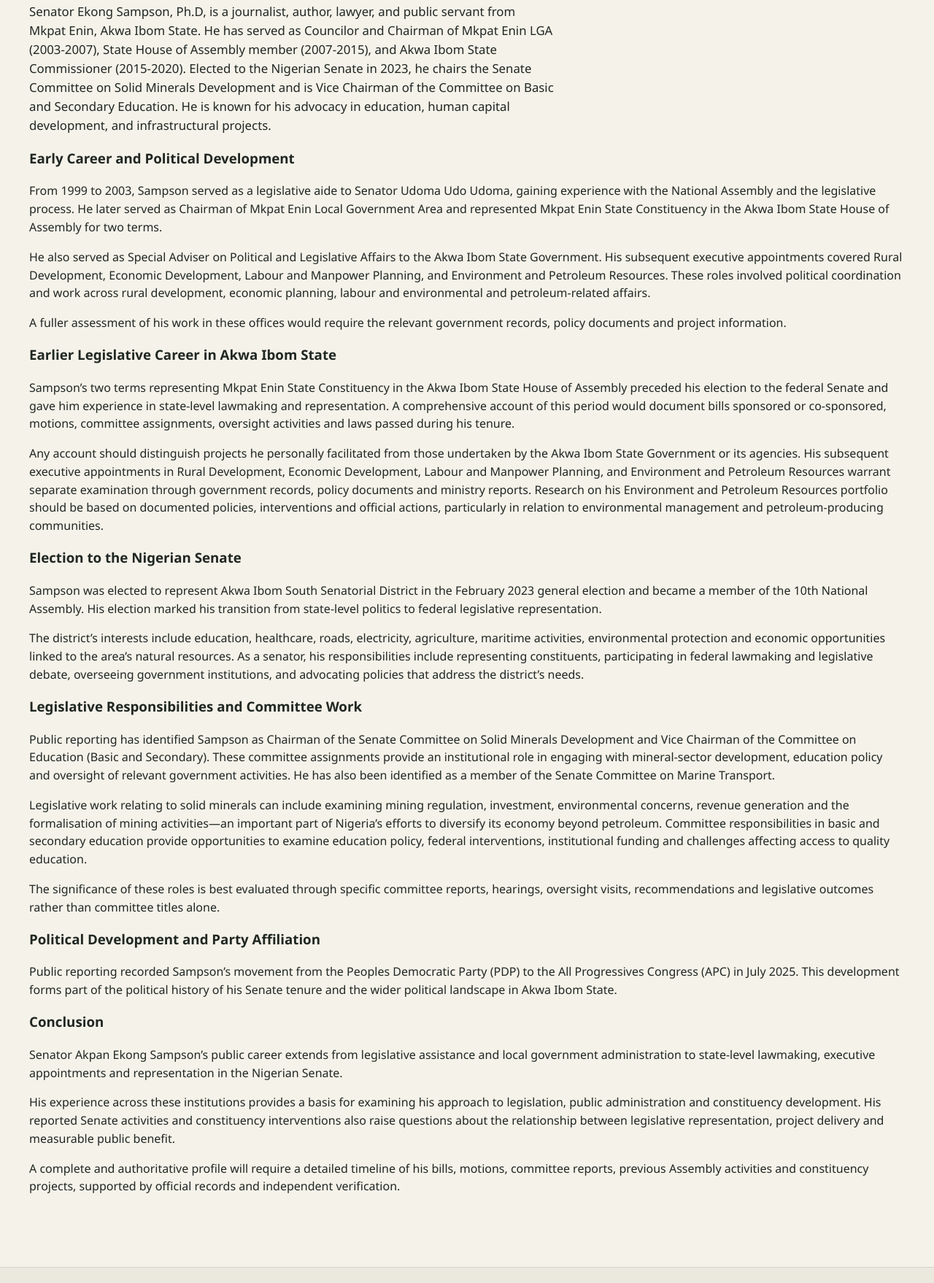
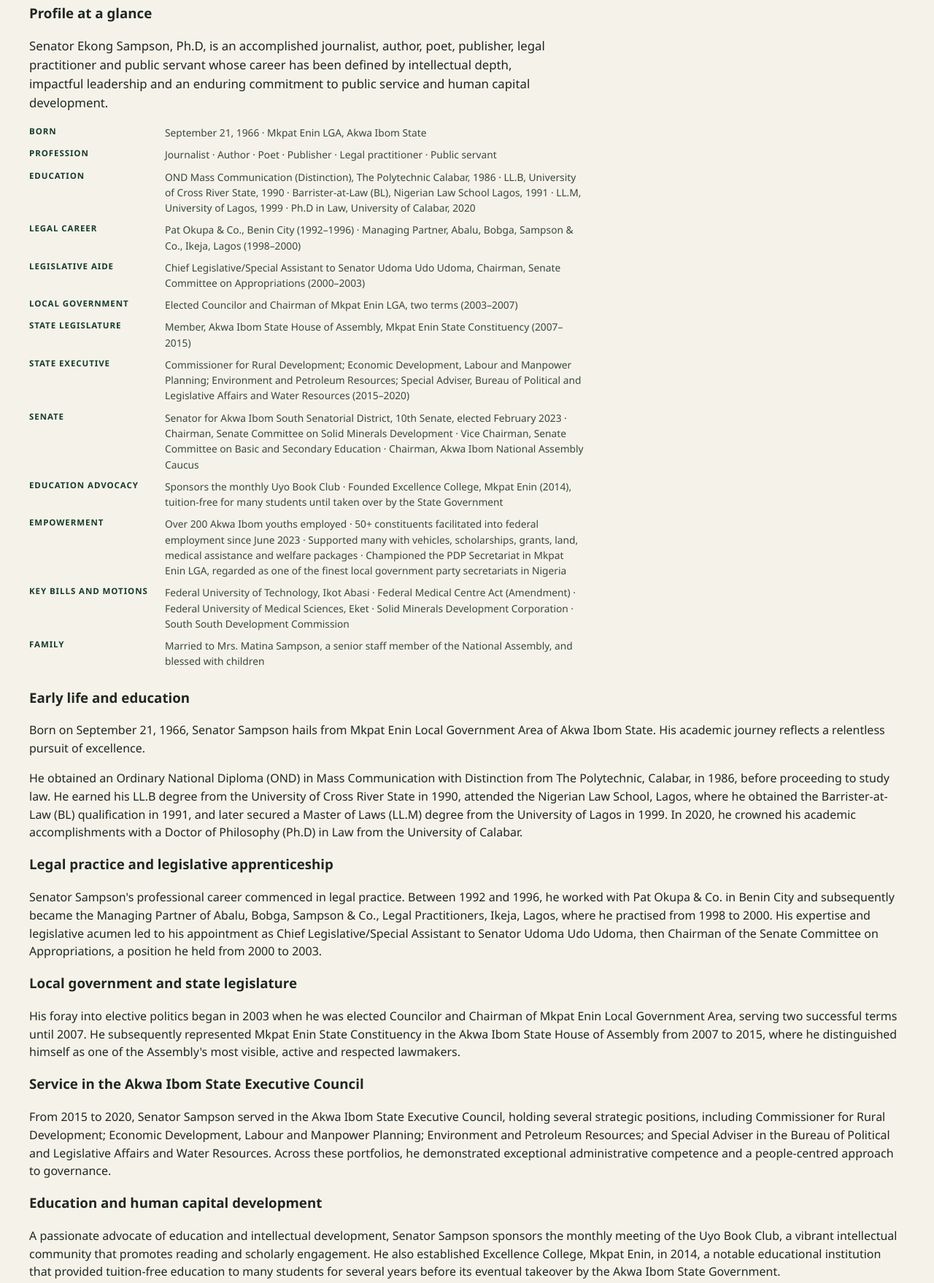
Before and after one commit to akanimoinoh2-jpg/ekong-sampson-connect-, a website: page designs/ekong-sampson-connect/about.html in a window 1280 px wide. Shown: the part 604-2362 px from the top of the page at 73% size. Drawn offline with Linux system fonts and the light colour scheme.

Commit message:
Add full Senator Ekong Sampson profile: at-a-glance summary and detailed biography on About page

```diff
--- a/designs/ekong-sampson-connect/about.html
+++ b/designs/ekong-sampson-connect/about.html
@@ -26,33 +26,54 @@
         <div class="profile-image">
             <img src="assets/ekong.jpg" alt="Profile of Senator Ekong Sampson" class="profile-pic">
         </div>
-        <p class="record-statement">Senator Ekong Sampson, Ph.D, is a journalist, author, lawyer, and public servant from Mkpat Enin, Akwa Ibom State. He has served as Councilor and Chairman of Mkpat Enin LGA (2003-2007), State House of Assembly member (2007-2015), and Akwa Ibom State Commissioner (2015-2020). Elected to the Nigerian Senate in 2023, he chairs the Senate Committee on Solid Minerals Development and is Vice Chairman of the Committee on Basic and Secondary Education. He is known for his advocacy in education, human capital development, and infrastructural projects.</p>
 
-        <h3>Early Career and Political Development</h3>
-        <p>From 1999 to 2003, Sampson served as a legislative aide to Senator Udoma Udo Udoma, gaining experience with the National Assembly and the legislative process. He later served as Chairman of Mkpat Enin Local Government Area and represented Mkpat Enin State Constituency in the Akwa Ibom State House of Assembly for two terms.</p>
-        <p>He also served as Special Adviser on Political and Legislative Affairs to the Akwa Ibom State Government. His subsequent executive appointments covered Rural Development, Economic Development, Labour and Manpower Planning, and Environment and Petroleum Resources. These roles involved political coordination and work across rural development, economic planning, labour and environmental and petroleum-related affairs.</p>
-        <p>A fuller assessment of his work in these offices would require the relevant government records, policy documents and project information.</p>
+        <h3>Profile at a glance</h3>
+        <p class="record-statement">Senator Ekong Sampson, Ph.D, is an accomplished journalist, author, poet, publisher, legal practitioner and public servant whose career has been defined by intellectual depth, impactful leadership and an enduring commitment to public service and human capital development.</p>
+        <dl class="glance-list">
+          <dt>Born</dt><dd>September 21, 1966 · Mkpat Enin LGA, Akwa Ibom State</dd>
+          <dt>Profession</dt><dd>Journalist · Author · Poet · Publisher · Legal practitioner · Public servant</dd>
+          <dt>Education</dt><dd>OND Mass Communication (Distinction), The Polytechnic Calabar, 1986 · LL.B, University of Cross River State, 1990 · Barrister-at-Law (BL), Nigerian Law School Lagos, 1991 · LL.M, University of Lagos, 1999 · Ph.D in Law, University of Calabar, 2020</dd>
+          <dt>Legal career</dt><dd>Pat Okupa & Co., Benin City (1992–1996) · Managing Partner, Abalu, Bobga, Sampson & Co., Ikeja, Lagos (1998–2000)</dd>
+          <dt>Legislative aide</dt><dd>Chief Legislative/Special Assistant to Senator Udoma Udo Udoma, Chairman, Senate Committee on Appropriations (2000–2003)</dd>
+          <dt>Local government</dt><dd>Elected Councilor and Chairman of Mkpat Enin LGA, two terms (2003–2007)</dd>
+          <dt>State legislature</dt><dd>Member, Akwa Ibom State House of Assembly, Mkpat Enin State Constituency (2007–2015)</dd>
+          <dt>State executive</dt><dd>Commissioner for Rural Development; Economic Development, Labour and Manpower Planning; Environment and Petroleum Resources; Special Adviser, Bureau of Political and Legislative Affairs and Water Resources (2015–2020)</dd>
+          <dt>Senate</dt><dd>Senator for Akwa Ibom South Senatorial District, 10th Senate, elected February 2023 · Chairman, Senate Committee on Solid Minerals Development · Vice Chairman, Senate Committee on Basic and Secondary Education · Chairman, Akwa Ibom National Assembly Caucus</dd>
+          <dt>Education advocacy</dt><dd>Sponsors the monthly Uyo Book Club · Founded Excellence College, Mkpat Enin (2014), tuition-free for many students until taken over by the State Government</dd>
+          <dt>Empowerment</dt><dd>Over 200 Akwa Ibom youths employed · 50+ constituents facilitated into federal employment since June 2023 · Supported many with vehicles, scholarships, grants, land, medical assistance and welfare packages · Championed the PDP Secretariat in Mkpat Enin LGA, regarded as one of the finest local government party secretariats in Nigeria</dd>
+          <dt>Key bills and motions</dt><dd>Federal University of Technology, Ikot Abasi · Federal Medical Centre Act (Amendment) · Federal University of Medical Sciences, Eket · Solid Minerals Development Corporation · South South Development Commission</dd>
+          <dt>Family</dt><dd>Married to Mrs. Matina Sampson, a senior staff member of the National Assembly, and blessed with children</dd>
+        </dl>
 
-        <h3>Earlier Legislative Career in Akwa Ibom State</h3>
-        <p>Sampson’s two terms representing Mkpat Enin State Constituency in the Akwa Ibom State House of Assembly preceded his election to the federal Senate and gave him experience in state-level lawmaking and representation. A comprehensive account of this period would document bills sponsored or co-sponsored, motions, committee assignments, oversight activities and laws passed during his tenure.</p>
-        <p>Any account should distinguish projects he personally facilitated from those undertaken by the Akwa Ibom State Government or its agencies. His subsequent executive appointments in Rural Development, Economic Development, Labour and Manpower Planning, and Environment and Petroleum Resources warrant separate examination through government records, policy documents and ministry reports. Research on his Environment and Petroleum Resources portfolio should be based on documented policies, interventions and official actions, particularly in relation to environmental management and petroleum-producing communities.</p>
+        <h3>Early life and education</h3>
+        <p>Born on September 21, 1966, Senator Sampson hails from Mkpat Enin Local Government Area of Akwa Ibom State. His academic journey reflects a relentless pursuit of excellence.</p>
+        <p>He obtained an Ordinary National Diploma (OND) in Mass Communication with Distinction from The Polytechnic, Calabar, in 1986, before proceeding to study law. He earned his LL.B degree from the University of Cross River State in 1990, attended the Nigerian Law School, Lagos, where he obtained the Barrister-at-Law (BL) qualification in 1991, and later secured a Master of Laws (LL.M) degree from the University of Lagos in 1999. In 2020, he crowned his academic accomplishments with a Doctor of Philosophy (Ph.D) in Law from the University of Calabar.</p>
+
+        <h3>Legal practice and legislative apprenticeship</h3>
+        <p>Senator Sampson's professional career commenced in legal practice. Between 1992 and 1996, he worked with Pat Okupa & Co. in Benin City and subsequently became the Managing Partner of Abalu, Bobga, Sampson & Co., Legal Practitioners, Ikeja, Lagos, where he practised from 1998 to 2000. His expertise and legislative acumen led to his appointment as Chief Legislative/Special Assistant to Senator Udoma Udo Udoma, then Chairman of the Senate Committee on Appropriations, a position he held from 2000 to 2003.</p>
+
+        <h3>Local government and state legislature</h3>
+        <p>His foray into elective politics began in 2003 when he was elected Councilor and Chairman of Mkpat Enin Local Government Area, serving two successful terms until 2007. He subsequently represented Mkpat Enin State Constituency in the Akwa Ibom State House of Assembly from 2007 to 2015, where he distinguished himself as one of the Assembly's most visible, active and respected lawmakers.</p>
+
+        <h3>Service in the Akwa Ibom State Executive Council</h3>
+        <p>From 2015 to 2020, Senator Sampson served in the Akwa Ibom State Executive Council, holding several strategic positions, including Commissioner for Rural Development; Economic Development, Labour and Manpower Planning; Environment and Petroleum Resources; and Special Adviser in the Bureau of Political and Legislative Affairs and Water Resources. Across these portfolios, he demonstrated exceptional administrative competence and a people-centred approach to governance.</p>
+
+        <h3>Education and human capital development</h3>
+        <p>A passionate advocate of education and intellectual development, Senator Sampson sponsors the monthly meeting of the Uyo Book Club, a vibrant intellectual community that promotes reading and scholarly engagement. He also established Excellence College, Mkpat Enin, in 2014, a notable educational institution that provided tuition-free education to many students for several years before its eventual takeover by the Akwa Ibom State Government.</p>
+
+        <h3>Empowerment and constituency impact</h3>
+        <p>Throughout his public life, Senator Sampson has earned a reputation as a quiet champion of empowerment and human capital development. He has facilitated employment opportunities for over 200 Akwa Ibom youths and, since assuming office as Senator in June 2023, has facilitated federal government employment for more than 50 constituents.</p>
+        <p>He has also supported numerous individuals and communities through the donation of vehicles, scholarships, grants, parcels of land, medical assistance and welfare packages, particularly to party faithfuls and the less privileged. He is also credited with initiating and championing the construction of the People's Democratic Party Secretariat in Mkpat Enin Local Government Area, regarded as one of the finest local government party secretariats in Nigeria.</p>
 
         <h3>Election to the Nigerian Senate</h3>
-        <p>Sampson was elected to represent Akwa Ibom South Senatorial District in the February 2023 general election and became a member of the 10th National Assembly. His election marked his transition from state-level politics to federal legislative representation.</p>
-        <p>The district’s interests include education, healthcare, roads, electricity, agriculture, maritime activities, environmental protection and economic opportunities linked to the area’s natural resources. As a senator, his responsibilities include representing constituents, participating in federal lawmaking and legislative debate, overseeing government institutions, and advocating policies that address the district’s needs.</p>
+        <p>In February 2023, Senator Ekong Sampson was elected to represent Akwa Ibom South Senatorial District in the 10th Senate of the Federal Republic of Nigeria. He currently serves as Chairman of the Senate Committee on Solid Minerals Development, Vice Chairman of the Senate Committee on Basic and Secondary Education, and is a member of several other strategic committees. He is also the Chairman of the Akwa Ibom National Assembly Caucus.</p>
 
-        <h3>Legislative Responsibilities and Committee Work</h3>
-        <p>Public reporting has identified Sampson as Chairman of the Senate Committee on Solid Minerals Development and Vice Chairman of the Committee on Education (Basic and Secondary). These committee assignments provide an institutional role in engaging with mineral-sector development, education policy and oversight of relevant government activities. He has also been identified as a member of the Senate Committee on Marine Transport.</p>
-        <p>Legislative work relating to solid minerals can include examining mining regulation, investment, environmental concerns, revenue generation and the formalisation of mining activities—an important part of Nigeria’s efforts to diversify its economy beyond petroleum. Committee responsibilities in basic and secondary education provide opportunities to examine education policy, federal interventions, institutional funding and challenges affecting access to quality education.</p>
-        <p>The significance of these roles is best evaluated through specific committee reports, hearings, oversight visits, recommendations and legislative outcomes rather than committee titles alone.</p>
+        <h3>Legislative record</h3>
+        <p>As a legislator, Senator Sampson has distinguished himself as a widely respected voice in the Senate, noted for his legislative depth, incisive contributions and forward-looking perspectives. He has sponsored several significant bills and motions, including the establishment of the Federal University of Technology, Ikot Abasi, the Federal Medical Centre Act (Amendment), the Federal University of Medical Sciences, Eket, the Solid Minerals Development Corporation, and the South South Development Commission, among others.</p>
 
-        <h3>Political Development and Party Affiliation</h3>
-        <p>Public reporting recorded Sampson’s movement from the Peoples Democratic Party (PDP) to the All Progressives Congress (APC) in July 2025. This development forms part of the political history of his Senate tenure and the wider political landscape in Akwa Ibom State.</p>
-
-        <h3>Conclusion</h3>
-        <p>Senator Akpan Ekong Sampson’s public career extends from legislative assistance and local government administration to state-level lawmaking, executive appointments and representation in the Nigerian Senate.</p>
-        <p>His experience across these institutions provides a basis for examining his approach to legislation, public administration and constituency development. His reported Senate activities and constituency interventions also raise questions about the relationship between legislative representation, project delivery and measurable public benefit.</p>
-        <p>A complete and authoritative profile will require a detailed timeline of his bills, motions, committee reports, previous Assembly activities and constituency projects, supported by official records and independent verification.</p>
+        <h3>Personal life</h3>
+        <p>Known for his simplicity, humility, accessibility and vast knowledge base, Senator Ekong Sampson remains a respected statesman and an influential figure in Nigeria's legislative and political landscape.</p>
+        <p>He is happily married to Mrs. Matina Sampson, a senior staff member of the National Assembly, and their union is blessed with children.</p>
       </div>
     </section>
   </main>
--- a/designs/ekong-sampson-connect/site.css
+++ b/designs/ekong-sampson-connect/site.css
@@ -180,6 +180,10 @@ h1 span { color: #d6b978; font-style: italic; }
 /* ── Record grid / About ── */
 .record-grid { margin-top:1rem; }
 .record-statement { font-size:1.05rem; max-width:720px; }
+.glance-list { display:grid; grid-template-columns:170px 1fr; gap:.55rem 1rem; font-size:.86rem; margin:1rem 0 1.5rem; max-width:760px; }
+.glance-list dt { color:var(--forest); font-weight:700; font-size:.72rem; text-transform:uppercase; letter-spacing:.08em; }
+.glance-list dd { margin:0; color:#39483d; }
+@media (max-width:600px) { .glance-list { grid-template-columns:1fr; gap:.15rem; } .glance-list dt { margin-top:.6rem; } }
 .record-principles { display:grid; gap:.65rem; margin-top:1rem; }
 .record-row { display:grid; grid-template-columns:160px 1fr; gap:.5rem 1rem; font-size:.85rem; }
 .record-row b { color:var(--forest); font-size:.72rem; text-transform:uppercase; letter-spacing:.08em; }
```
Also changed, not shown: designs/ekong-sampson-connect/index.html (+3 -2 lines).
